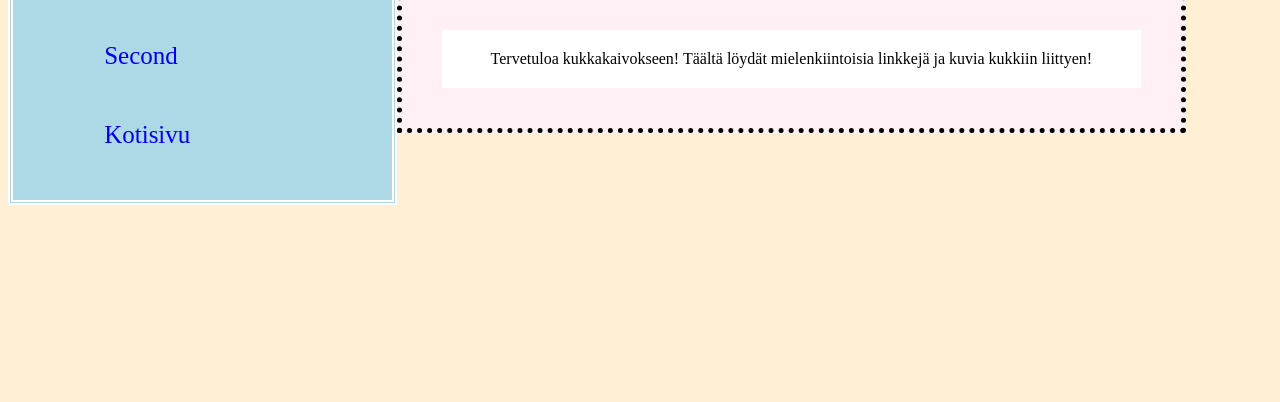
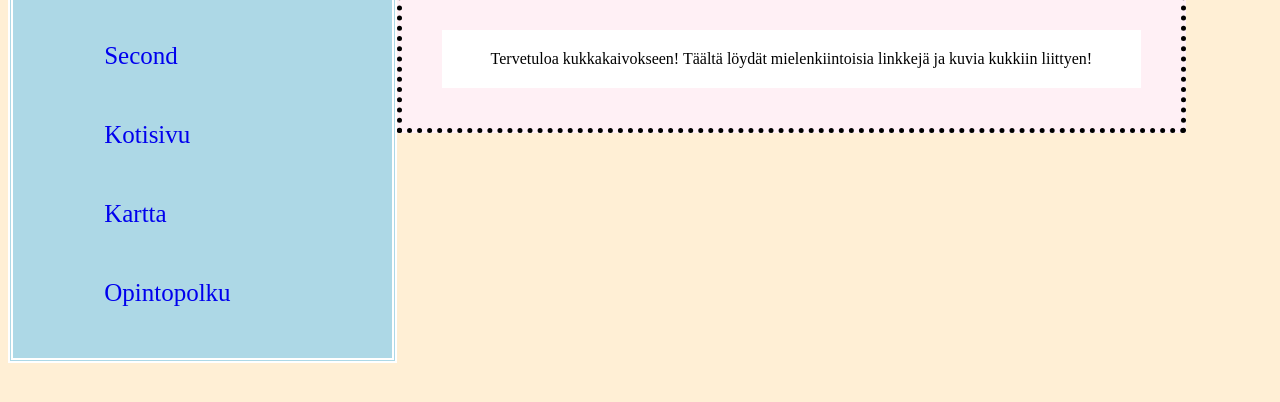
Before and after one commit to metmoberg/kookos, a plain HTML site: page third.html in a window 1280 px wide. Shown: the part 150-552 px from the top of the page. Drawn offline with Linux system fonts and the light colour scheme.

Commit message:
Update third.html

```diff
--- a/third.html
+++ b/third.html
@@ -20,6 +20,12 @@
                     <li>
                         <a href="https://metmoberg.github.io/kookos/">Kotisivu</a>
                     </li>
+                    <li>
+                        <a href="https://www.google.fi/maps" target="_blank">Kartta</a>
+                    </li>
+                    <li>
+                        <a href="https://opintopolku.fi/wp/fi/" target="_blank">Opintopolku</a>
+                    </li>
                 </ul>
             </nav>
         </div>
```
